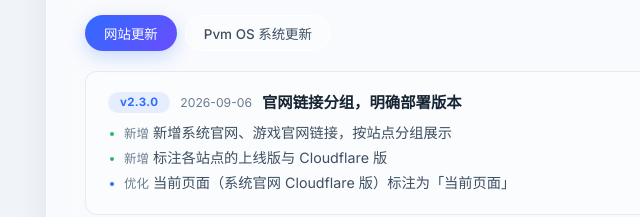
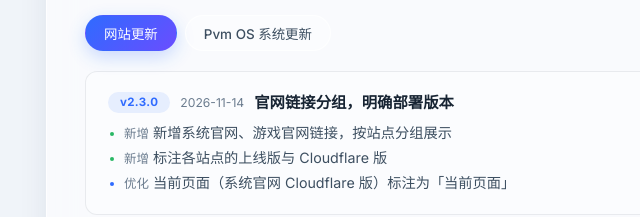
Before and after one commit to kaixin-pvm/MyWeb, a plain HTML site: page index.html in a window 1280 px wide. Shown: the part 1169-1386 px from the top of the page, 54-694 px from the left. Drawn offline with Linux system fonts and the light colour scheme.

Commit message:
Update index.html

```diff
--- a/index.html
+++ b/index.html
@@ -1078,7 +1078,7 @@
                 site: [
                     {
                         version: 'v2.3.0',
-                        date: '2026-09-06',
+                        date: '2026-11-14',
                         title: '官网链接分组，明确部署版本',
                         changes: [
                             { type: 'added', text: '新增系统官网、游戏官网链接，按站点分组展示' },
```
